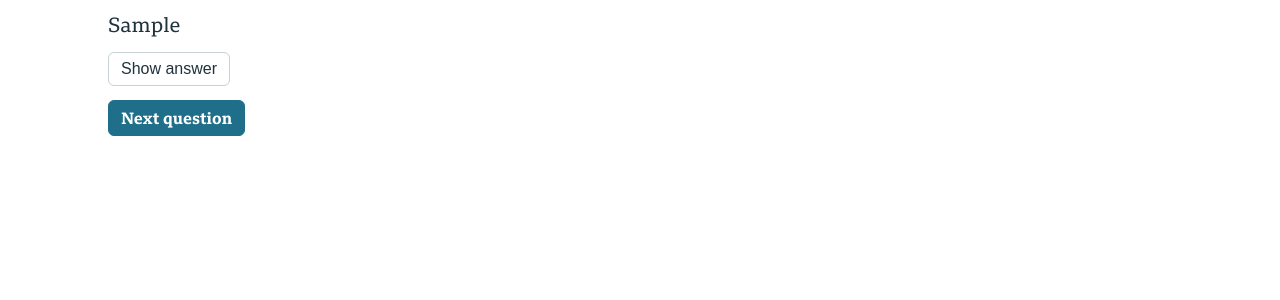
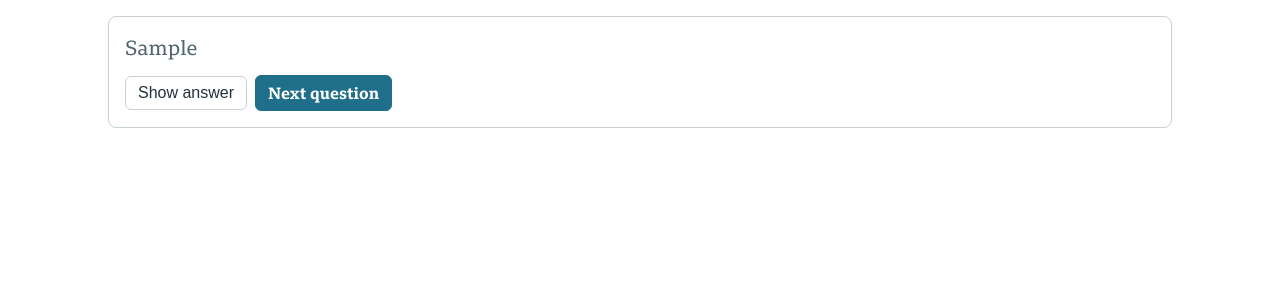
Before and after one commit to davuses/ChatGPT-dictionary, a FastAPI app: template templates/quiz.html.jinja in a window 1280 px wide. Shown: the part 91-391 px from the top of the page. Run offline with FastAPI, Linux system fonts and the light colour scheme; the template is opened without the code that fills it: most values are stand-ins (such as "Sample title", 1, 10 or a date in 2020); parts of the project's set-up code (start-up, migrations or seed data) failed here and were passed over; some libraries are stand-ins or nearby versions.

Commit message:
Wrap the quiz UI in a proper card and group its buttons
The standalone /quiz page had no card/border around the sentence,
buttons, and answer, unlike the dashboard's boxed treatment -
everything just floated loosely on the page. Wrap both surfaces in
the same dashboard-card styling, and put the reveal button and the
next/try-another action together in one button row (.quiz-actions)
instead of stacked separately.

Co-Authored-By: Claude Sonnet 5 <noreply@anthropic.com>

```diff
--- a/static/style.css
+++ b/static/style.css
@@ -465,7 +465,7 @@ tr.selected {
 }
 
 .quiz-card {
-  margin: 4px 0 14px;
+  margin: 0;
 }
 
 .quiz-sentence {
@@ -473,14 +473,21 @@ tr.selected {
   font-family: "BBC Reith Serif", serif;
   font-size: 20px;
   line-height: 1.5;
-  margin: 0 0 12px;
+  margin: 0 0 14px;
+}
+
+.quiz-actions {
+  align-items: center;
+  display: flex;
+  flex-wrap: wrap;
+  gap: 8px;
 }
 
 .quiz-answer {
   background: var(--surface);
   border-radius: 6px;
   color: #20333d;
-  margin: 10px 0 0;
+  margin: 12px 0 0;
   padding: 10px 12px;
 }
 
--- a/templates/_quiz_card.html.jinja
+++ b/templates/_quiz_card.html.jinja
@@ -1,8 +1,11 @@
-{% macro quiz_card(question) %}
+{% macro quiz_card(question, action_href=None, action_label=None) %}
 {% if question %}
 <div class="quiz-card">
     <p class="quiz-sentence">{{ question.blanked_sentence }}</p>
-    <button type="button" class="button button-ghost quiz-reveal-btn" onclick="toggleQuizAnswer(this)">Show answer</button>
+    <div class="quiz-actions">
+        <button type="button" class="button button-ghost quiz-reveal-btn" onclick="toggleQuizAnswer(this)">Show answer</button>
+        {% if action_href %}<a class="button button-primary" href="{{ action_href }}">{{ action_label }}</a>{% endif %}
+    </div>
     <p class="quiz-answer" hidden>
         <strong>{{ question.word }}</strong>
         &mdash; <a href="/entry/{{ question.entry_id }}">View full entry</a>
--- a/templates/quiz.html.jinja
+++ b/templates/quiz.html.jinja
@@ -17,10 +17,12 @@ Quiz
     </nav>
 </header>
 
-{{ quiz_card(question) }}
-
-{% if question %}
-<a class="button button-primary" href="/quiz?exclude={{ question.entry_id }}">Next question</a>
-{% endif %}
+<section class="dashboard-card">
+    {% if question %}
+    {{ quiz_card(question, action_href="/quiz?exclude=" ~ question.entry_id, action_label="Next question") }}
+    {% else %}
+    {{ quiz_card(question) }}
+    {% endif %}
+</section>
 
 {% endblock body %}
--- a/templates/root.html.jinja
+++ b/templates/root.html.jinja
@@ -40,8 +40,7 @@ My Dictionary
 {% block dashboard_widgets %}
 <section class="dashboard-card">
     <h2>Today's word</h2>
-    {{ quiz_card(question) }}
-    <a class="button button-ghost" href="/quiz">Try another</a>
+    {{ quiz_card(question, action_href="/quiz", action_label="Try another") }}
 </section>
 {% endblock dashboard_widgets %}
 
```
